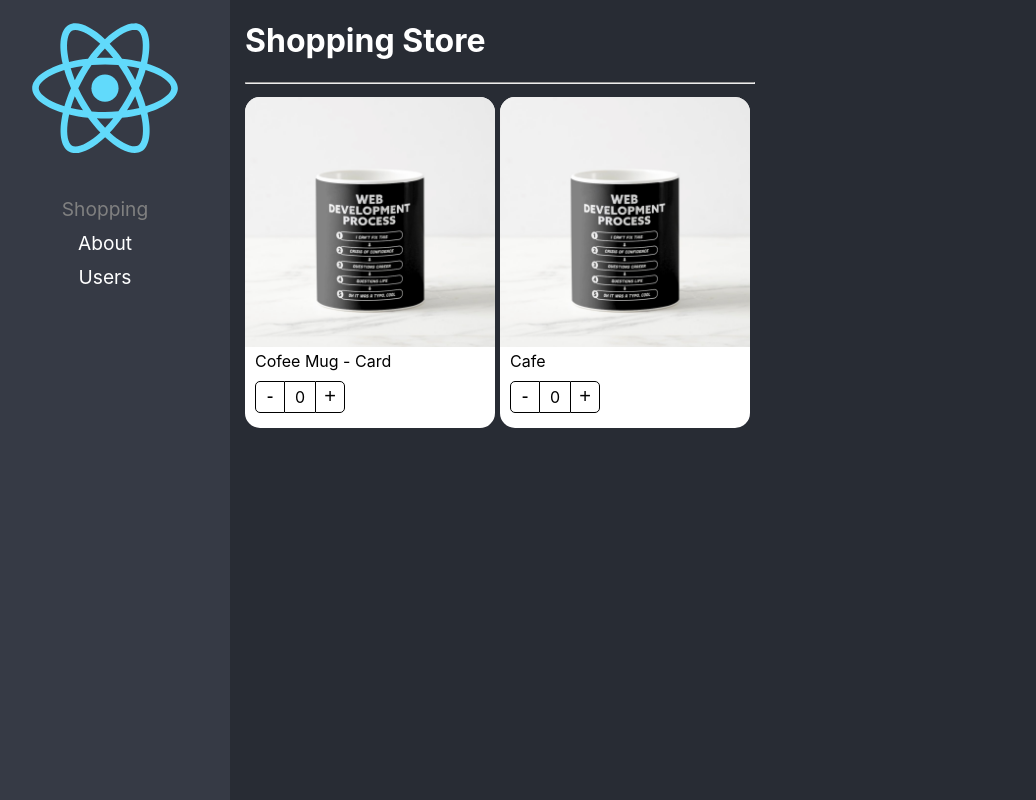
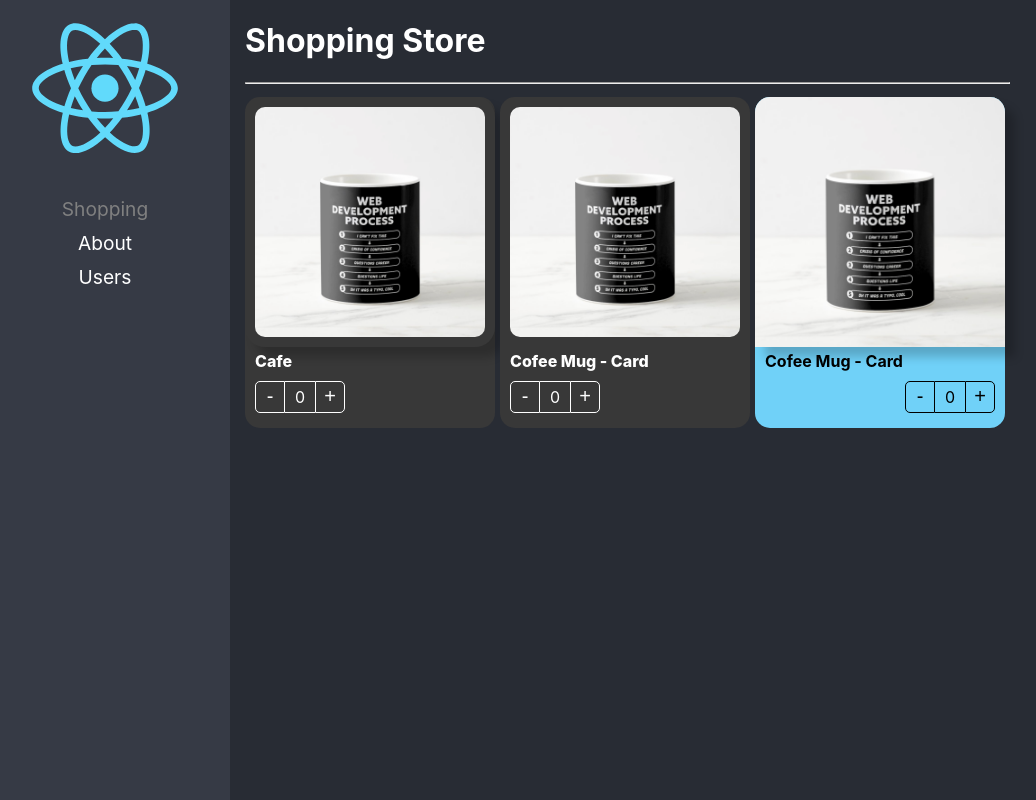
Before and after one commit to LuisMiguelCardenas/react-adv, a React (Create React App) app: page /home in a window 1280 px wide. Shown: the whole page, without its empty margins (20-1056 px from the left). Built offline with nearby package versions, Linux system fonts and the light colour scheme.

Commit message:
Component Extended Styles listo

```diff
--- a/src/02-component-patterns/components/ProductCard.tsx
+++ b/src/02-component-patterns/components/ProductCard.tsx
@@ -1,20 +1,20 @@
-import React, {
-  useState,
-  ReactElement,
-  createContext,
-  useContext,
-} from "react";
+import React, { createContext, ReactElement } from "react";
 import styles from "../styles/styles.module.css";
 import { useProduct } from "../hooks/useProduct";
-import {
-  ProductCardProps,
-  ProductContextProps,
-} from "../interfaces/interfaces";
+import { Product } from "../interfaces/interfaces";
+import { ProductContextProps } from "../interfaces/interfaces";
 
 export const ProductContext = createContext({} as ProductContextProps);
 const { Provider } = ProductContext;
 
-export const ProductCard = ({ children, product }: ProductCardProps) => {
+export interface Props {
+  children?: ReactElement | ReactElement[];
+  product: Product;
+  className?:string;
+  style?: React.CSSProperties
+}
+
+export const ProductCard = ({ children, product, className, style }: Props) => {
   const { counter, increaseBy } = useProduct();
 
   return (
@@ -25,7 +25,7 @@
         product,
       }}
     >
-      <div className={styles.productCard}>{children}</div>
+      <div style={style} className={`${styles.productCard} ${className}`}>{children}</div>
     </Provider>
   );
 };
--- a/src/02-component-patterns/components/ProductImage.tsx
+++ b/src/02-component-patterns/components/ProductImage.tsx
@@ -3,7 +3,13 @@
 import noImage from "../assets/no-image.jpg";
 import styles from "../styles/styles.module.css";
 
-export const ProductImage = ({ img = "" }) => {
+export interface ProductImageProps {
+  img?: string;
+  className?: string;
+  style?: React.CSSProperties;
+}
+
+export const ProductImage = ({ img, className, style }: ProductImageProps) => {
   const { product } = useContext(ProductContext);
 
   let imgToShow: string;
@@ -17,6 +23,11 @@
   }
 
   return (
-      <img className={styles.productImg} src={imgToShow} alt="Product image" />
+    <img
+      className={`${styles.productImg} ${className}`}
+      style ={ style }
+      src={imgToShow}
+      alt="Product image"
+    />
   );
 };
--- a/src/02-component-patterns/components/ProductTitle.tsx
+++ b/src/02-component-patterns/components/ProductTitle.tsx
@@ -2,10 +2,23 @@
 import { ProductContext } from "./ProductCard";
 import styles from "../styles/styles.module.css";
 
+export interface ProductTitleProps {
+  title?: string;
+  className?: string;
+  activeClass?: string;
+  style?: React.CSSProperties;
+}
 
-export const ProductTitle = ({ title }: { title?: string }) => {
+export const ProductTitle = ({
+  title,
+  className,
+  style,
+}: ProductTitleProps) => {
+  const { product } = useContext(ProductContext);
 
-    const { product } = useContext(ProductContext);
-
-    return <span className={styles.productDescription}>{title? title : product.title }</span>;
-  };
+  return (
+    <span className={`${styles.productDescription} ${className}`} style={style}>
+      {title ? title : product.title}
+    </span>
+  );
+};
--- a/src/02-component-patterns/components/ProductsButtons.tsx
+++ b/src/02-component-patterns/components/ProductsButtons.tsx
@@ -2,12 +2,16 @@
 import { ProductContext } from "./ProductCard";
 import styles from "../styles/styles.module.css";
 
+export interface Props {
+  className?: string;
+  style?: React.CSSProperties;
+}
 
-export const ProductButtons = () => {
+export const ProductButtons = ({ className, style }: Props) => {
   const { increaseBy, counter } = useContext(ProductContext);
 
   return (
-      <div className={styles.buttonsContainer}>
+    <div className={`${styles.buttonsContainer} ${className}`} style={style}>
       <button className={styles.buttonMinus} onClick={() => increaseBy(-1)}>
         -
       </button>
--- a/src/02-component-patterns/pages/ShoppingPage.tsx
+++ b/src/02-component-patterns/pages/ShoppingPage.tsx
@@ -5,6 +5,7 @@
   ProductTitle,
   ProductButtons,
 } from "../components";
+import "../styles/custom-styles.css";
 
 const product = {
   id: "1",
@@ -24,16 +25,38 @@
           flexWrap: "wrap",
         }}
       >
-        <ProductCard product={product}>
-          <ProductImage />
-          <ProductTitle />
-          <ProductButtons />
+        <ProductCard product={product} className="bg-dark">
+          <ProductCard.Image className="custom-image"  style = {{
+            boxShadow: '10px 10px 10px rgba(0,0,0,0.2)'
+          }}/>
+          <ProductCard.Title title={"Cafe"} className="text-white text-bold" />
+          <ProductCard.Buttons className="custom-buttons" />
         </ProductCard>
 
-        <ProductCard product={product}>
-          <ProductCard.Image />
-          <ProductCard.Title title={"Cafe"} />
-          <ProductCard.Buttons />
+        <ProductCard product={product} className="bg-dark">
+          <ProductImage className="custom-image" />
+          <ProductTitle className="text-white text-bold" activeClass="active" />
+          <ProductButtons className="custom-buttons" />
+        </ProductCard>
+
+        <ProductCard
+          product={product}
+          style={{
+            backgroundColor: "#70D1f8",
+          }}
+        >
+          <ProductImage style = {{
+            boxShadow: '10px 10px 10px rgba(0,0,0,0.2)'
+          }} />
+          <ProductTitle style ={{
+            fontWeight:'bold'
+          }} />
+          <ProductButtons
+            style={{
+              display:'flex',
+              justifyContent:'end'
+            }}
+          />
         </ProductCard>
       </div>
     </div>
--- /dev/null
+++ b/src/02-component-patterns/styles/custom-styles.css
@@ -0,0 +1,22 @@
+.bg-dark{
+    background-color: rgb(56,56, 56);
+}
+
+.text-bold {
+    font-weight: 800;
+}
+
+.text-white {
+    color:white;
+}
+
+.custom-image {
+    border-radius: 20px;
+    padding: 10px;
+    width: calc( 100% - 20px);
+}
+
+.custom-buttons button, .custom-buttons div {
+    color: white;
+    border-color: white;
+}
```
Also changed, not shown: src/02-component-patterns/interfaces/interfaces.ts (+7 -8 lines). Lines whose indentation alone changed are shown as unchanged.
